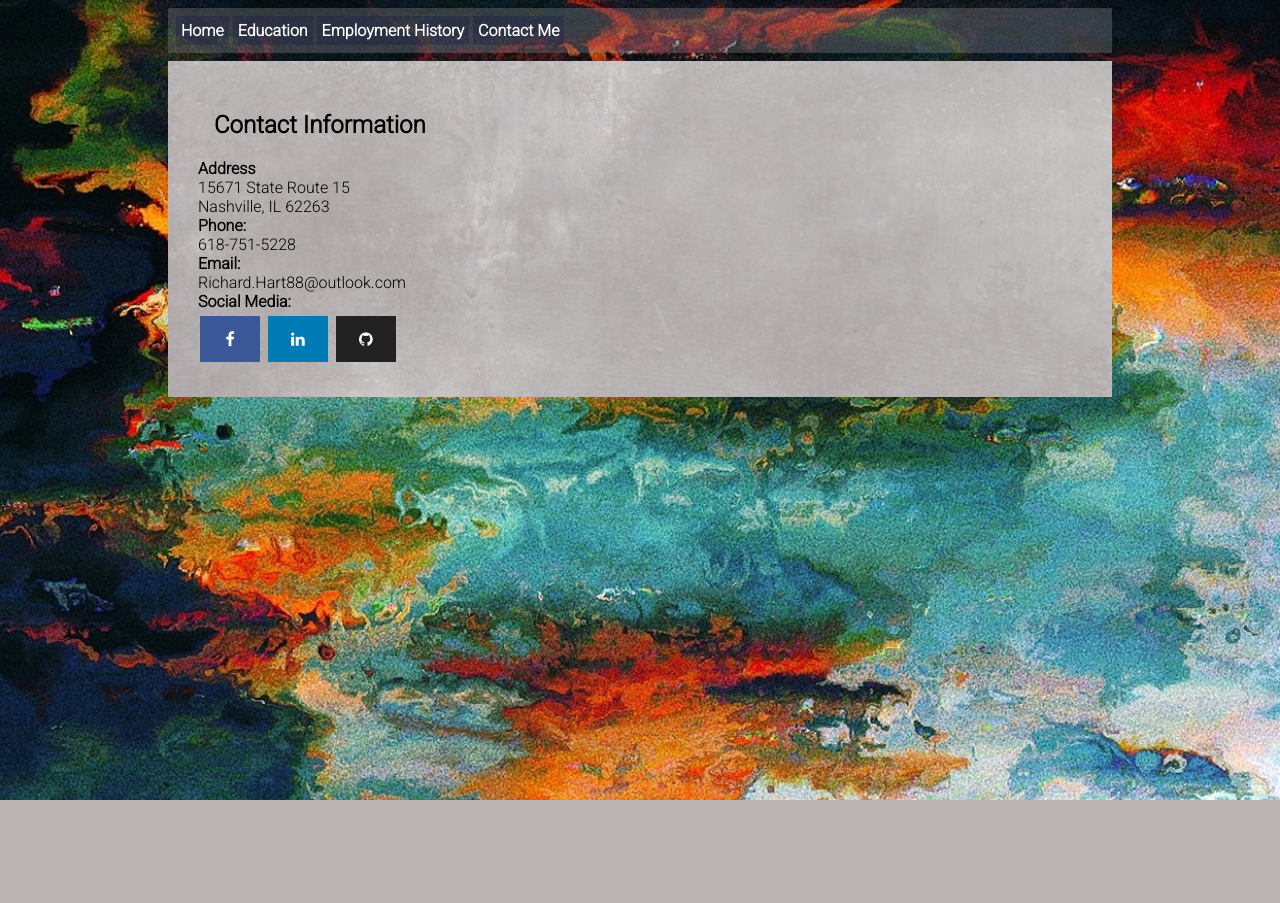
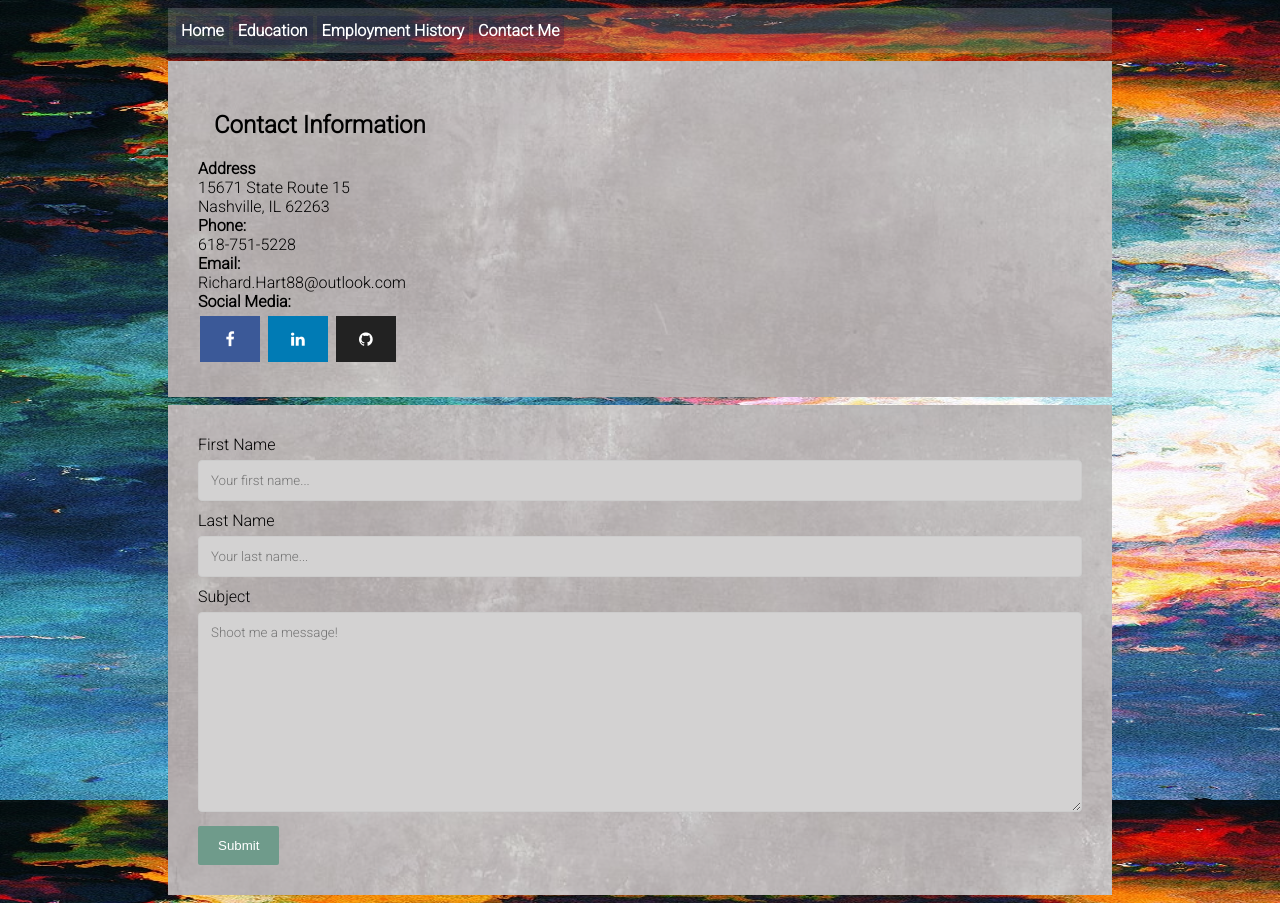
Before and after one commit to richardhart88/all-about-rick, a PHP site: page /contact.html in a window 1280 px wide. Before the commit the page ends 800 px from the top, so only its background shows below. Run offline with PHP 8.4, Linux system fonts and the light colour scheme.

Commit message:
added contact card

```diff
--- a/contact.html
+++ b/contact.html
@@ -35,5 +35,19 @@
             <a href="https://github.com/richardhart88" target="_blank" class="fa fa-github"></a>
         </span>
     </section>
+    <div>
+        <form class="entity">
+            <label for="fname">First Name</label>
+            <input type="text" id="fname" name="firstname" placeholder="Your first name...">
+
+            <label for="lname">Last Name</label>
+            <input type="text" id="lname" name="firstname" placeholder="Your last name...">
+
+            <label for="subject">Subject</label>
+            <textarea id="subject" name="subject" placeholder="Shoot me a message!" style="height:200px"></textarea>
+
+            <input type="submit" value="Submit">
+        </form>
+    </div>
 </body>
 </html>
--- a/style.css
+++ b/style.css
@@ -95,3 +95,35 @@ li {
     background: #222222;
     color: white;
 }
+
+input[type=text], select, textarea {
+    width: 100%;
+    padding: 12px;
+    border: 1px solid #ccc;
+    border-radius: 4px;
+    box-sizing: border-box;
+    margin-top: 6px;
+    margin-bottom: 10px;
+    resize: vertical;
+    background-color: rgb(211, 210, 210);
+    font-family: 'Roboto', sans-serif;
+  }
+
+  input[type=submit] {
+    background-color: #6f9b8b;
+    color: white;
+    padding: 12px 20px;
+    border: none;
+    border-radius: 2px;
+    cursor: pointer;
+  }
+
+  input[type=submit]:hover {
+    background-color: #618062;
+  }
+
+  .container {
+    border-radius: 5px;
+    background-color: #f2f2f2;
+    padding: 20px;
+  }
```
